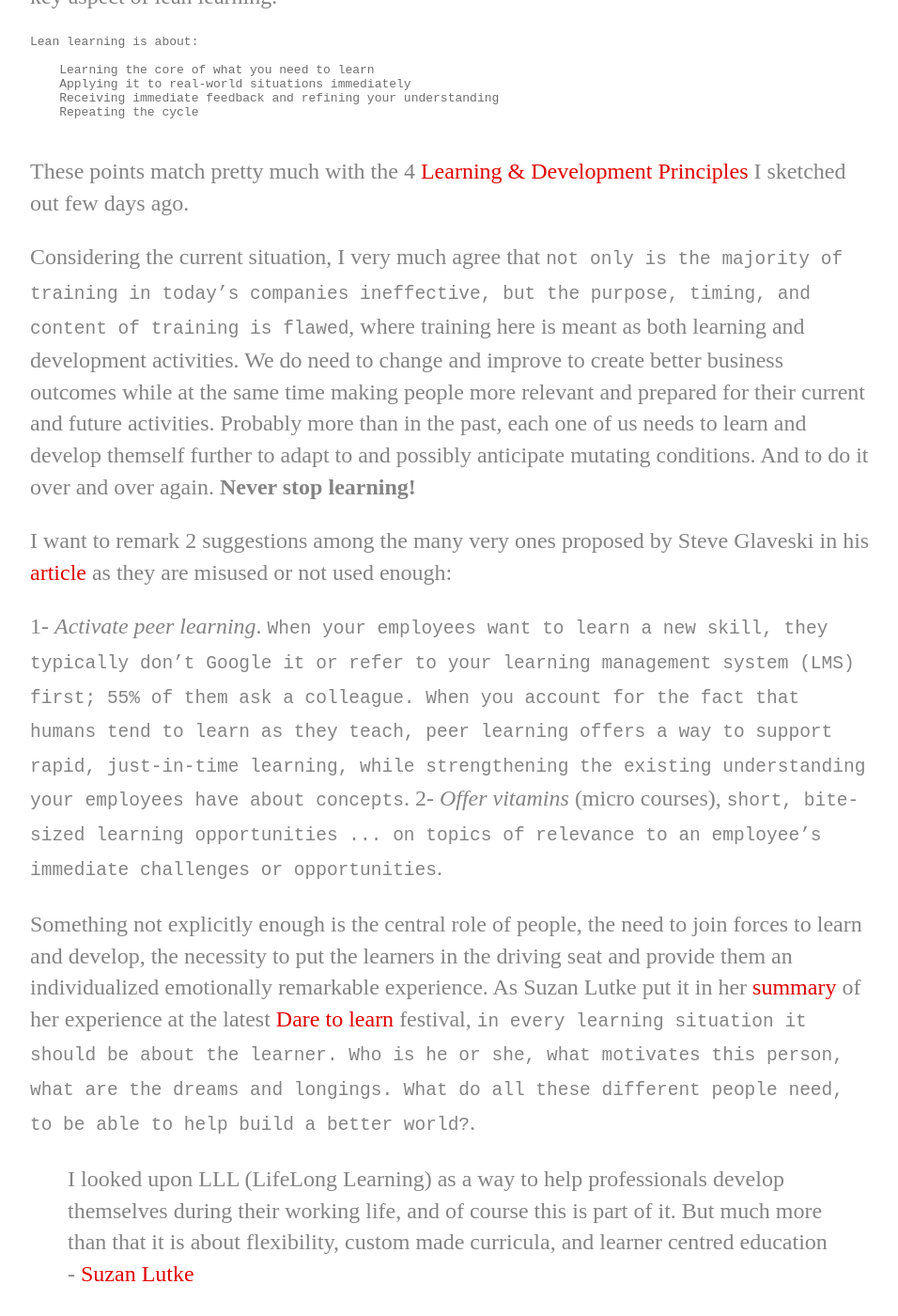
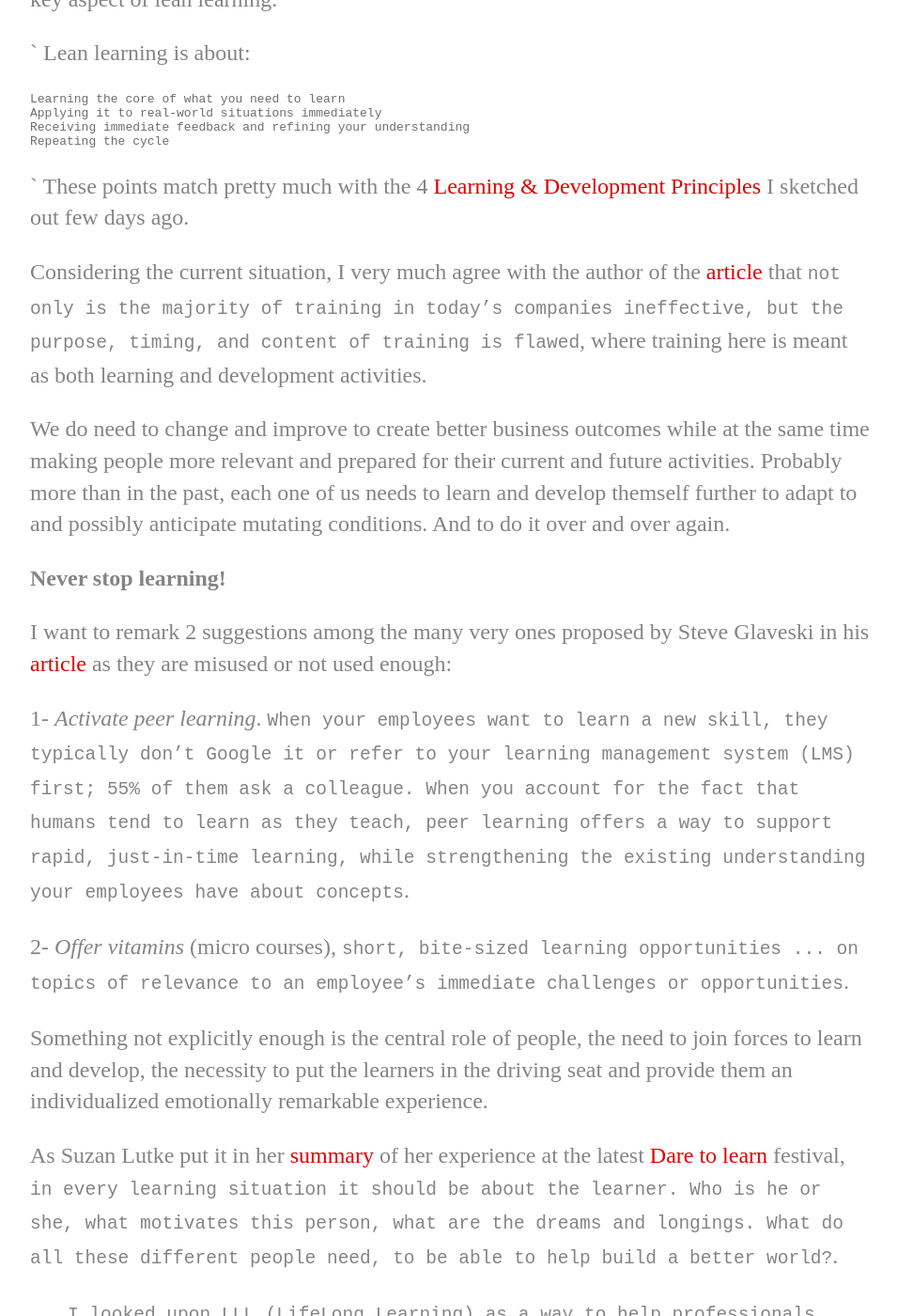
Before and after one commit to aleale14/aleale14.github.io, a Jekyll site: the page built from _posts/read/2019-10-28-LeanLearning.md, in a window 1280 px wide and 1400 px high, scrolled down 888 px. Shown: the whole window at 94% size, without its empty margins (160-1116 px from the left). Built offline with Jekyll 4.4.1, drawn with Linux system fonts in a browser that asks for light colours; some of the changed text lies outside the part shown.

Commit message:
reformatted

````diff
--- a/_posts/read/2019-10-28-LeanLearning.md
+++ b/_posts/read/2019-10-28-LeanLearning.md
@@ -10,11 +10,11 @@ permalink: LeanLearningPeople
 
 ###### image: https://www.clipartwiki.com
 
-> The only way to win is to learn faster than anyone else. _E. Ries_
+> `The only way to win is to learn faster than anyone else` _E. Ries_
 
 In [Where Companies Go Wrong with Learning and Development](https://hbr.org/2019/10/where-companies-go-wrong-with-learning-and-development) Steve Glaveski describes key aspect of lean learning.
 
-```
+`
 Lean learning is about:
 
     Learning the core of what you need to learn
@@ -22,24 +22,28 @@ Lean learning is about:
     Receiving immediate feedback and refining your understanding
     Repeating the cycle
 
-```
+`
 These points match pretty much with the 4 [Learning & Development Principles](http://aleale14.github.io/L_D_Principles) I sketched out few days ago.
 
-Considering the current situation, I very much agree that
+Considering the current situation, I very much agree with the author of the [article](https://hbr.org/2019/10/where-companies-go-wrong-with-learning-and-development) that
 `not only is the majority of training in today’s companies ineffective, but the purpose, timing, and content of training is flawed`, where training here is meant as both learning and development activities.
+
 We do need to change and improve to create better business outcomes while at the same time making people more relevant and prepared for their current and future activities.
 Probably more than in the past, each one of us needs to learn and develop themself further to adapt to and possibly anticipate mutating conditions. And to do it over and over again.
+
 **Never stop learning!**
 
 I want to remark 2 suggestions among the many very ones proposed by Steve Glaveski in his [article](https://hbr.org/2019/10/where-companies-go-wrong-with-learning-and-development) as they are misused or not used enough:
 
 1- *Activate peer learning*. `When your employees want to learn a new skill, they typically don’t Google it or refer to your learning management system (LMS) first; 55% of them ask a colleague. When you account for the fact that humans tend to learn as they teach, peer learning offers a way to support rapid, just-in-time learning, while strengthening the existing understanding your employees have about concepts`.
+
 2- *Offer vitamins* (micro courses), `short, bite-sized learning opportunities ... on topics of relevance to an employee’s immediate challenges or opportunities`.
 
 Something not explicitly enough is the central role of people, the need to join forces to learn and develop, the necessity to put the learners in the driving seat and provide them an individualized emotionally remarkable experience.
+
 As Suzan Lutke put it in her [summary](http://suzanlutke.blogspot.com/2019/09/dare-to-learn.html?m=1) of her experience at the latest [Dare to learn](http://www.daretolearn.fi) festival, `in every learning situation it should be about the learner. Who is he or she, what motivates this person, what are the dreams and longings. What do all these different people need, to be able to help build a better world?`.
 
-> I looked upon LLL (LifeLong Learning) as a way to help professionals develop themselves during their working life, and of course this is part of it. But much more than that it is about flexibility, custom made curricula, and learner centred education - [Suzan Lutke](http://suzanlutke.blogspot.com/2019/09/dare-to-learn.html?m=1)
+> `I looked upon LLL (LifeLong Learning) as a way to help professionals develop themselves during their working life, and of course this is part of it. But much more than that it is about flexibility, custom made curricula, and learner centred education` - [Suzan Lutke](http://suzanlutke.blogspot.com/2019/09/dare-to-learn.html?m=1)
 
 Btw, from the feedback I got from my network, the [Dare to learn](http://www.daretolearn.fi) festival is very, very interesting: a place where to exchange on learning, future technologies and [to find actual solutions and practical tools to re-think and redo learning](http://www.daretolearn.fi/blog/dare-to-learn-2019).
 Really thinking about joining it next year!
````
